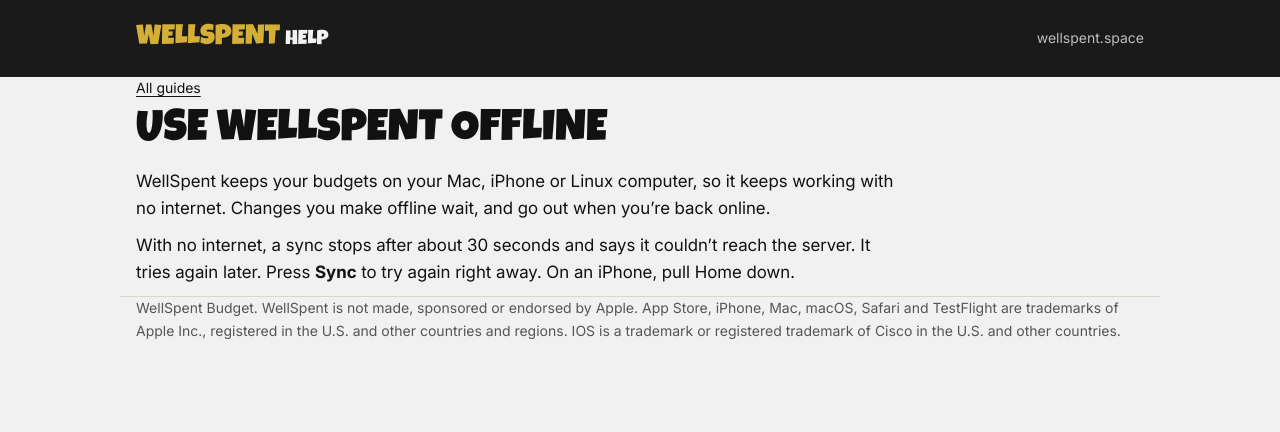
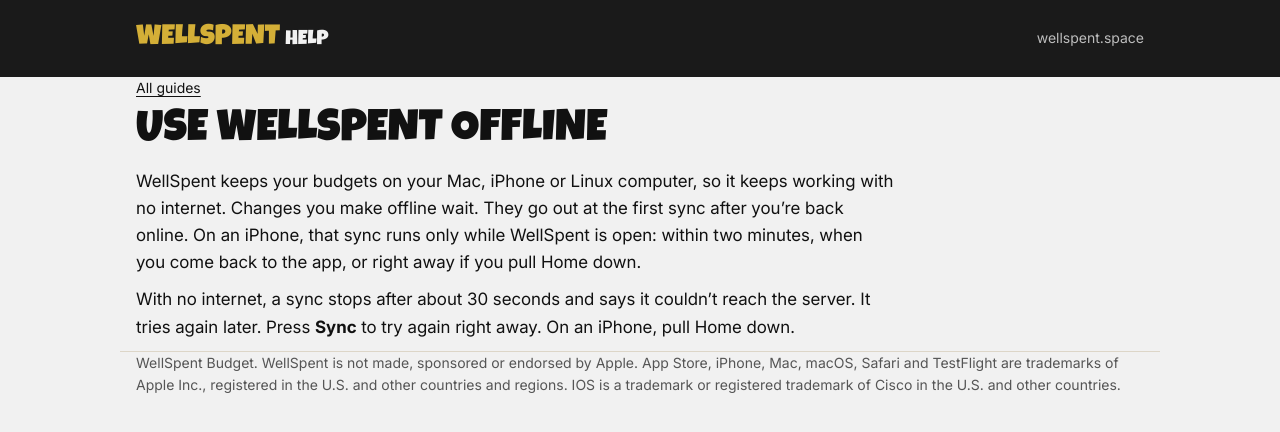
Before and after one commit to WellSpent-OC/WellSpent-Budget, a Jekyll site: the page built from docs/help/use-wellspent-offline.md, in a window 1280 px wide. Shown: the top 432 px of the page. Built offline with Jekyll 4.4.1, drawn with Linux system fonts in a browser that asks for light colours.

Commit message:
User guide: three iPhone facts, from the fact check against the code
- Sign out everywhere: offline, an iPhone says "This iPhone is not
  connected to the internet.", not "This computer...".
- Reset a forgotten password: after Set password, the iPhone shows that the
  password is changed and asks for Done to go back to Home.
- Use WellSpent offline: on an iPhone, changes go out only while WellSpent
  is open, within two minutes, on coming back to it, or at a pull on Home.

Co-Authored-By: Claude Opus 5.5 (1M context) <noreply@anthropic.com>

```diff
--- a/docs/help/use-wellspent-offline.md
+++ b/docs/help/use-wellspent-offline.md
@@ -4,7 +4,7 @@ title: "Use WellSpent offline"
 
 # Use WellSpent offline
 
-WellSpent keeps your budgets on your Mac, iPhone or Linux computer, so it keeps working with no internet. Changes you make offline wait, and go out when you're back online.
+WellSpent keeps your budgets on your Mac, iPhone or Linux computer, so it keeps working with no internet. Changes you make offline wait. They go out at the first sync after you're back online. On an iPhone, that sync runs only while WellSpent is open: within two minutes, when you come back to the app, or right away if you pull Home down.
 
 With no internet, a sync stops after about 30 seconds and says it couldn't reach the server. It tries again later. Press **Sync** to try again right away. On an iPhone, pull Home down.
 
```
Also changed, not shown: docs/account/reset-a-forgotten-password.md (+2 -0 lines), docs/account/sign-out-everywhere.md (+1 -1 lines).
